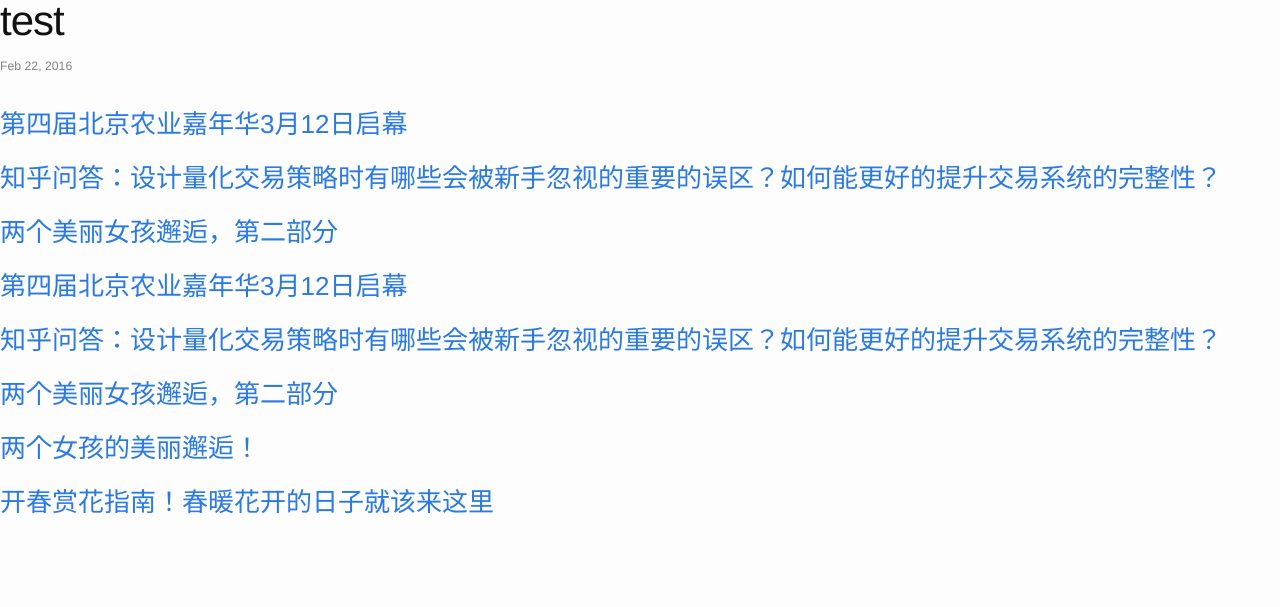
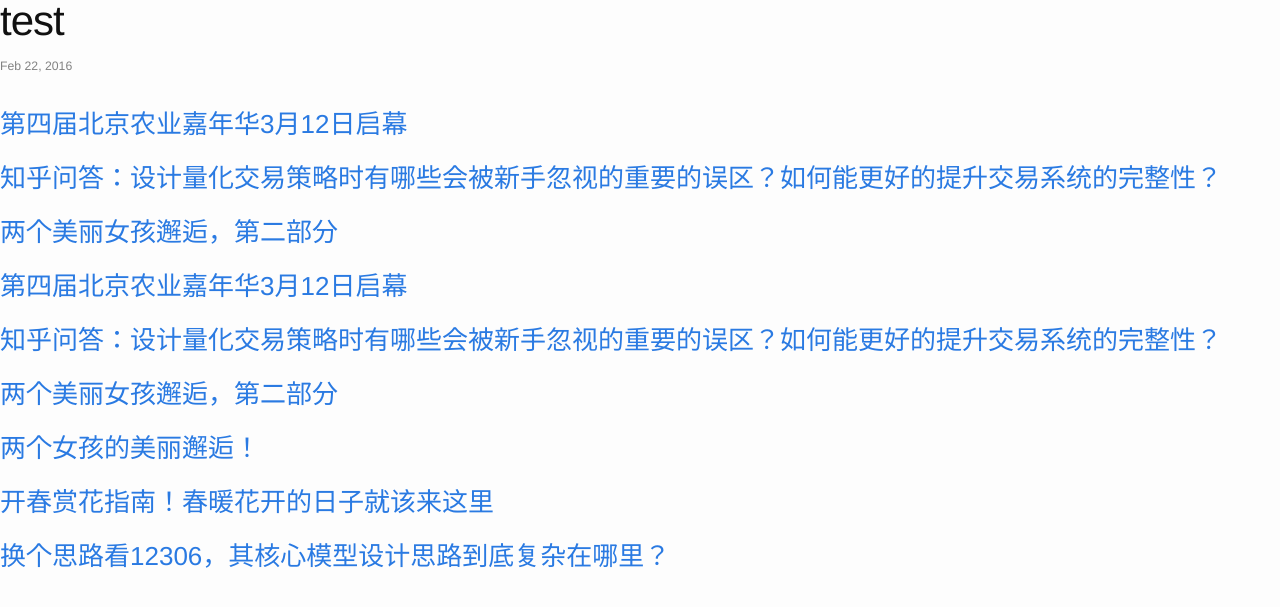
Before and after one commit to cnwarden/cnwarden.github.io, a Jekyll site: the page built from _posts/2016-02-22-test.markdown, in a window 1280 px wide. Shown: the top 607 px of the page. Built offline with Jekyll 4.4.1, drawn with Linux system fonts in a browser that asks for light colours.

Commit message:
auto commit

```diff
--- a/_posts/2016-02-22-test.markdown
+++ b/_posts/2016-02-22-test.markdown
@@ -19,3 +19,5 @@ categories: update
 ### [两个女孩的美丽邂逅！](https://mp.weixin.qq.com/s?__biz=MzAxODIwNDkzMw==&mid=403780291&idx=1&sn=1c3884fec698bb23380265020ca088ea&scene=0&key=710a5d99946419d9b1e80c6c2eb272f2c8d6515cc0673201244cfbd17c61563c1e738552e0706a534e8854d1391190e7&ascene=7&uin=MjI4OTg2NjU%3D&devicetype=android-21&version=26030d33&nettype=cmnet&pass_ticket=4babP2Z%2B0aOBs83rgrsmfwSa0hppbQCXFYjvXwYCdAw%3D)
 
 ### [开春赏花指南！春暖花开的日子就该来这里](https://mp.weixin.qq.com/s?__biz=MjM5NDcxMTE2NA==&mid=406088732&idx=1&sn=a212f3be2e9ba17389867c9f84cc2823&scene=0&key=710a5d99946419d90856bb6470100ba254e588e5148ff13f560453814bfc7138cecc7ef093722d54e62f2b1f49912e26&ascene=7&uin=MjI4OTg2NjU%3D&devicetype=android-21&version=26030d33&nettype=cmnet&pass_ticket=4babP2Z%2B0aOBs83rgrsmfwSa0hppbQCXFYjvXwYCdAw%3D)
+
+### [换个思路看12306，其核心模型设计思路到底复杂在哪里？](https://mp.weixin.qq.com/s?__biz=MjM5MDE0Mjc4MA==&mid=402866528&idx=1&sn=3a3e9a4c177ae9d1964b27694dba4628&scene=0&key=710a5d99946419d93b3ce410e39d163267d8ac8c4d5a175b0f280d0237ae5e6616545225c9732a572d2ba67e898bff15&ascene=7&uin=MjI4OTg2NjU%3D&devicetype=android-21&version=26030d33&nettype=cmnet&pass_ticket=4babP2Z%2B0aOBs83rgrsmfwSa0hppbQCXFYjvXwYCdAw%3D)
```
